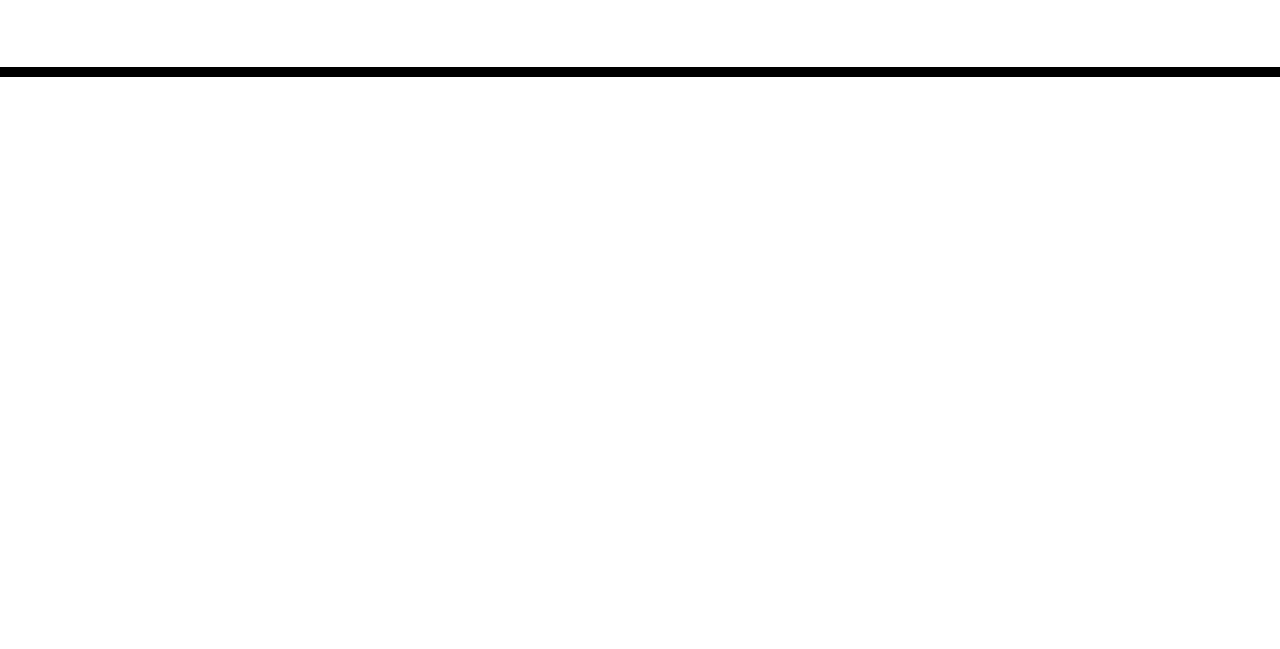
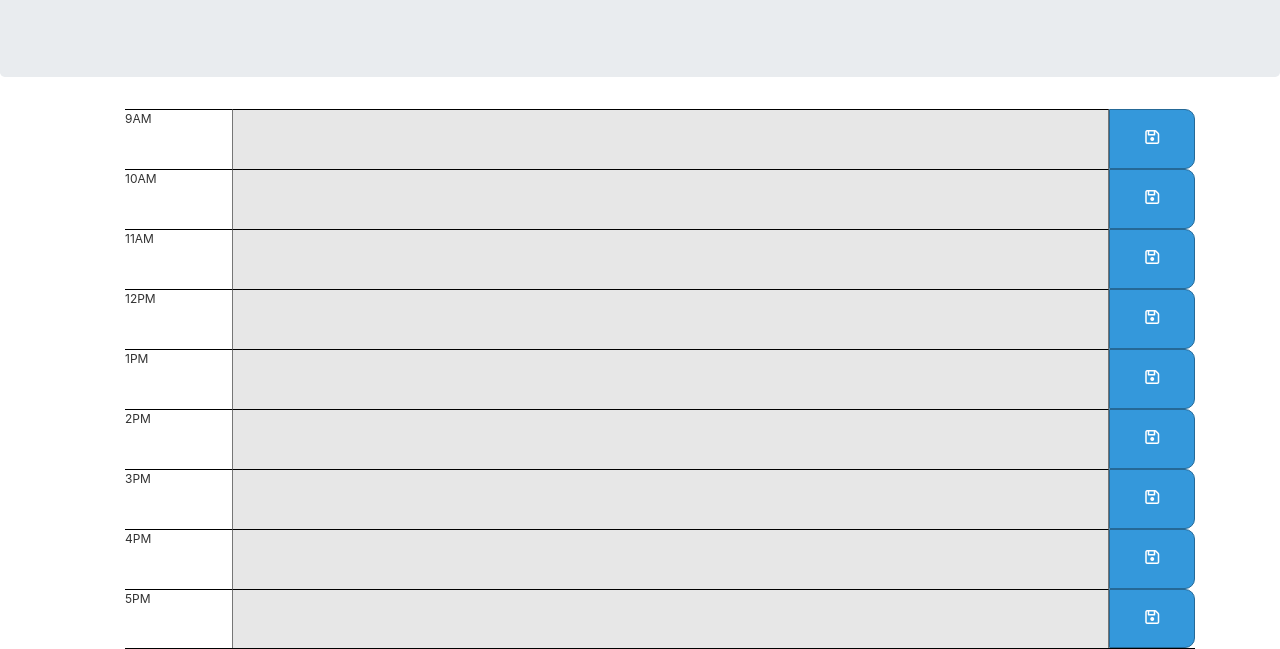
Before and after one commit to HishamKader/dailyplanner, a plain HTML site: page index.html in a window 1280 px wide. Shown: the part 191-840 px from the top of the page. Before the commit the page ends 800 px from the top, so only its background shows below. Drawn offline with nearby package versions, Linux system fonts and the light colour scheme; files that its build step writes are made by us from their sources.

Commit message:
Re added the css and html

```diff
--- a/assets/style.css
+++ b/assets/style.css
@@ -1,71 +1,62 @@
 body {
-    font-family: 'Open Sans', sans-serif;
-    font-size: 16px;
-    line-height: 1;
-  }
+  background: white;
+  color: #323232;
+}
+.jumbotron {
+    text-align: center !important;
+}
 
-  textarea{
-    background: transparent;
-    border: none;
+ul{
+  list-style: none;
+}
+li {
+  height: 100%;
+  width: 100%;
+}
+li:last-child{
+  border-bottom: 1px solid black;
+}
+.blocks {
+    width: 100%;
+    height: 60px;
+}
+.timeArea {
+  float: left;
+  background-color: white;
+  height: 100%;
+  width: 10%;
+  float: left;
+  padding-right: 5px;
+  font-size: 12px;
+  border-top: 1px solid black;
+}
+.inputArea {
+    float: left;
+    border-top: 1px solid black;
+    border-bottom: none;
+    height: 100%;
+    width: 82%;
+    background-color: #e7e7e7;
     resize: none;
-    color: #000000;
-    border-left: 1px solid black;
+    font-size: 12px;
     padding: 10px;
-  }
-
-  .jumbotron {
-    text-align: center;
-    background-color: transparent;
-    color: black;
-    border-radius: 0;
-    border-bottom: 10px solid black;
-  }
-
-  .description{
-    white-space: pre-wrap;
-  }
-
-  .time-block{
-    text-align: center;
-    border-radius: 15px;
-  }
-
-  .row {
-    white-space: pre-wrap;
-    height: 80px;
-    border-top: 1px solid white;;
-  }
-
-  .hour {
-    background-color: #ffffff;
-    color: #000000;
-    border-top: 1px dashed #000000;
-  }
-
-  .past {
-    background-color: #d3d3d3;
-    color: white;
-  }
-
-  .present {
-    background-color: #ff6961;
-    color: white;
-  }
-
-  .future {
-    background-color: #77dd77;
-    color: white;
-  }
-
-  .saveBtn {
-    border-left: 1px solid black;
-    border-top-right-radius: 15px;
-    border-bottom-right-radius: 15px;
-    background-color: #06AED5;
-    color: white;
-  }
-
-  .saveBtn i:hover {
-    font-size: 20px;
-    transition: all .3s ease-in-out;
-  }
+}
+.saveBtn {
+  float: right;
+  text-align: center;
+  background-color: #3498db;
+  color: #ffffff;
+  height: 100%;
+  width: 8%;
+  margin: 0;
+  border: 1px solid #256997;
+  transition: background-color 0.5s ease;
+  border-top-right-radius: 10px;
+  border-bottom-right-radius: 10px;
+  outline: none;
+  padding-top: 15px;
+}
+.saveBtn:hover{
+    background-color: #256997;
+    transition: background-color 0.5s ease;
+}
--- a/index.html
+++ b/index.html
@@ -1,24 +1,15 @@
 <!DOCTYPE html>
 <html lang="en">
+
 <head>
   <meta charset="UTF-8" />
   <meta name="viewport" content="width=device-width, initial-scale=1.0" />
   <meta http-equiv="X-UA-Compatible" content="ie=edge" />
-    <link
-      rel="stylesheet"
-      href="https://stackpath.bootstrapcdn.com/bootstrap/4.3.1/css/bootstrap.min.css"
-    />
-    <link
-      rel="stylesheet"
-      href="https://use.fontawesome.com/releases/v5.8.1/css/all.css"
-      integrity="sha384-50oBUHEmvpQ+1lW4y57PTFmhCaXp0ML5d60M1M7uH2+nqUivzIebhndOJK28anvf"
-      crossorigin="anonymous"
-    />
-    <link
-      href="https://fonts.googleapis.com/css?family=Open+Sans&display=swap"
-      rel="stylesheet"
-    />
-    <link rel="stylesheet" href="style.css" />
+  <link rel="stylesheet" href="https://stackpath.bootstrapcdn.com/bootstrap/4.3.1/css/bootstrap.min.css" />
+  <link rel="stylesheet" href="https://use.fontawesome.com/releases/v5.8.1/css/all.css"
+    integrity="sha384-50oBUHEmvpQ+1lW4y57PTFmhCaXp0ML5d60M1M7uH2+nqUivzIebhndOJK28anvf" crossorigin="anonymous" />
+  <link href="https://fonts.googleapis.com/css?family=Open+Sans&display=swap" rel="stylesheet" />
+  <link rel="stylesheet" href="assets/style.css" />
   <title>Work Day Scheduler</title>
 </head>
 
@@ -28,11 +19,56 @@
     <p class="lead">A simple calendar app for scheduling your work day</p>
     <p id="currentDay" class="lead"></p>
   </header>
+  <section class="timeBlocks">
     <div class="container">
-      <!-- Timeblocks go here -->
+      <div class="row">
+        <div class="col-lg-12">
+          <ul class="blocks">
+            <li value="9"><span class="timeArea">9AM</span>
+              <textarea class="inputArea 9"></textarea>
+              <span class="saveBtn"><i class="far fa-save"></i></span>
+            </li>
+            <li value="10"><span class="timeArea">10AM</span>
+              <textarea class="inputArea 10"></textarea>
+              <span class="saveBtn"><i class="far fa-save"></i></span>
+            </li>
+            <li value="11"><span class="timeArea">11AM</span>
+              <textarea class="inputArea 11"></textarea>
+              <span class="saveBtn"><i class="far fa-save"></i></span>
+            </li>
+            <li value="12"><span class="timeArea">12PM</span>
+              <textarea class="inputArea 12"></textarea>
+              <span class="saveBtn"><i class="far fa-save"></i></span>
+            </li>
+            <li value="13"><span class="timeArea">1PM</span>
+              <textarea class="inputArea 13"></textarea>
+              <span class="saveBtn"><i class="far fa-save"></i></span>
+            </li>
+            <li value="14"><span class="timeArea">2PM</span>
+              <textarea class="inputArea 14"></textarea>
+              <span class="saveBtn"><i class="far fa-save"></i></span>
+            </li>
+            <li value="15"><span class="timeArea">3PM</span>
+              <textarea class="inputArea 15"></textarea>
+              <span class="saveBtn"><i class="far fa-save"></i></span>
+            </li>
+            <li value="16"><span class="timeArea">4PM</span>
+              <textarea class="inputArea 16"></textarea>
+              <span class="saveBtn"><i class="far fa-save"></i></span>
+            </li>
+            <li value="17"><span class="timeArea">5PM</span>
+              <textarea class="inputArea 17"></textarea>
+              <span class="saveBtn"><i class="far fa-save"></i></span>
+            </li>
+          </ul>
         </div>
-
+      </div>
+    </div>
+  </section>
+  <script src="https://kit.fontawesome.com/8a95b1eafc.js" crossorigin="anonymous"></script>
   <script src="https://code.jquery.com/jquery-3.4.1.min.js"></script>
   <script src="https://cdnjs.cloudflare.com/ajax/libs/moment.js/2.24.0/moment.min.js"></script>
+  <script src="assets/script.js"></script>
 </body>
+
 </html>
```
Lines whose indentation alone changed are shown as unchanged.
